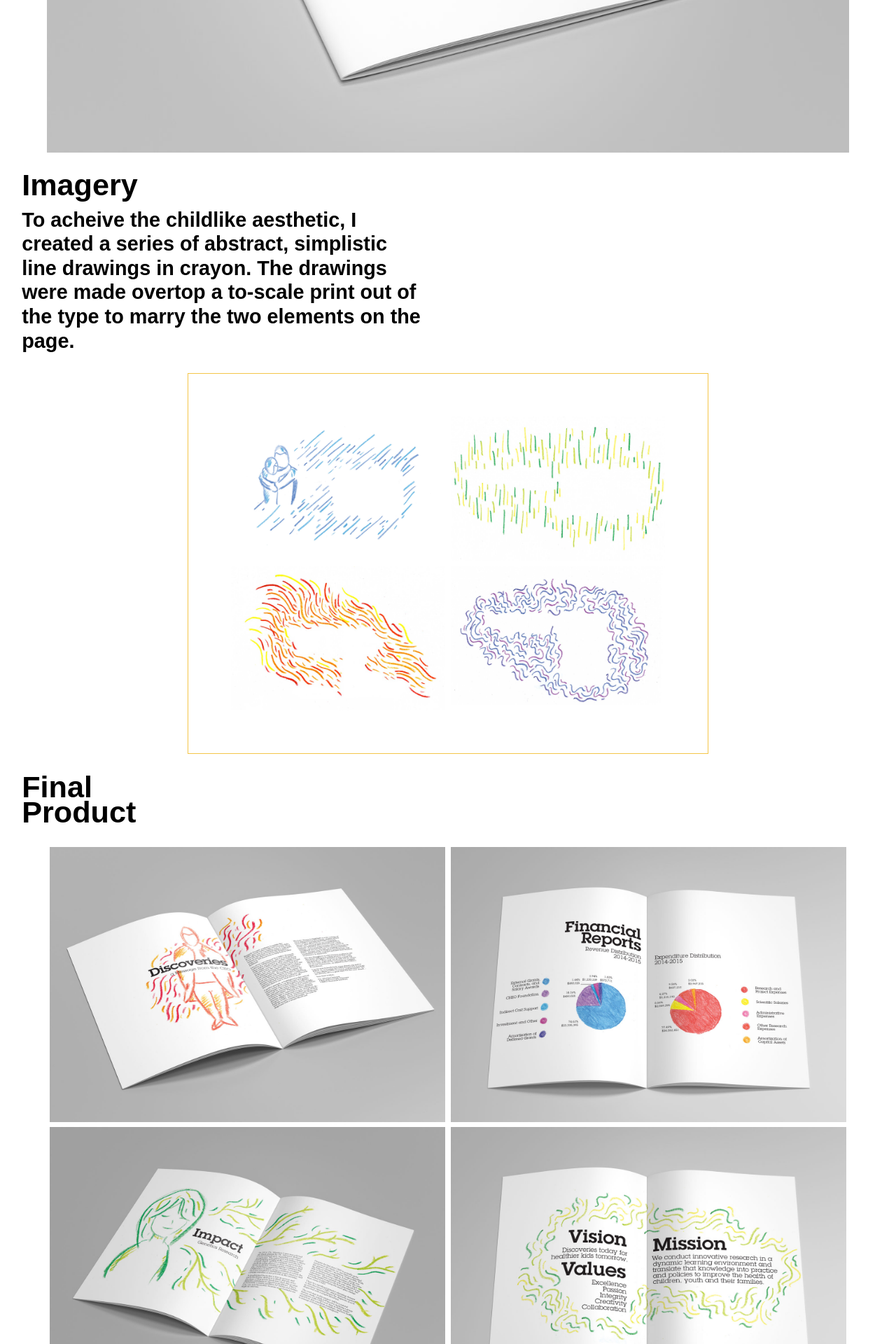
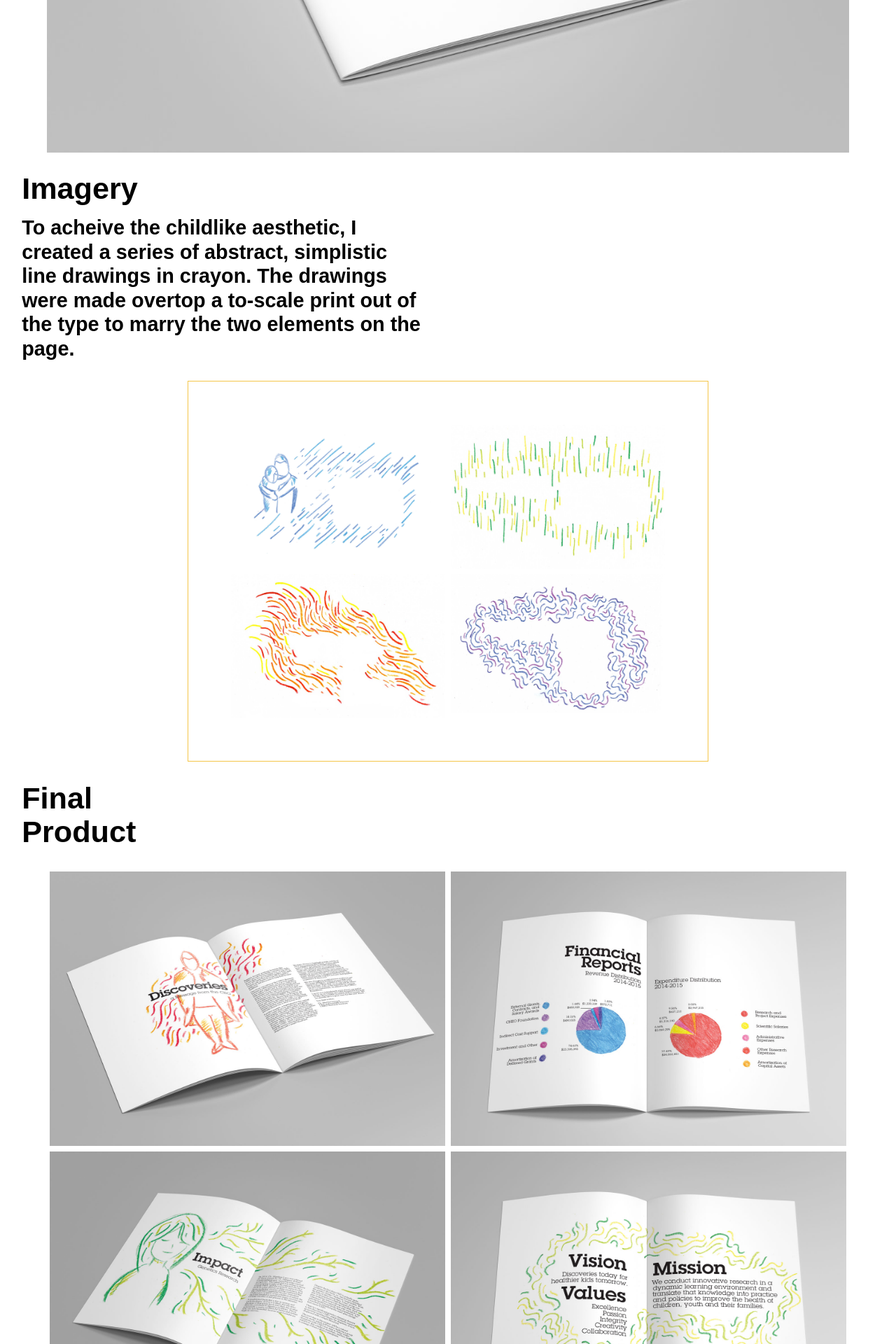
Before and after one commit to DoctorDiLauro/portfolio, a Jekyll site: the page built from cheo.html, in a window 1280 px wide. Shown: the part 1277-3197 px from the top of the page at 70% size. Built offline with Jekyll 4.4.1, drawn with Linux system fonts in a browser that asks for light colours.

Commit message:
deleted rogue class

```diff
--- a/css/main.css
+++ b/css/main.css
@@ -174,6 +174,7 @@ nav a:hover {
 
 h3 {
   font-size: 150%;
+  line-height: 1.1;
 }
 
 .error-button {
@@ -236,7 +237,7 @@ h3 {
   .small-img {
     border: solid 1px #f4c649;
     padding: 2em;
-    max-width: 75%;
+    width: 75vw;
     margin: auto;
   }
 
@@ -307,10 +308,6 @@ h3 {
     max-height: 700px;
   }
 
-  .img-flex {
-    width: 100vw;
-  }
-
   .about-txt {
     font-size: 2.5em;
   }
```
